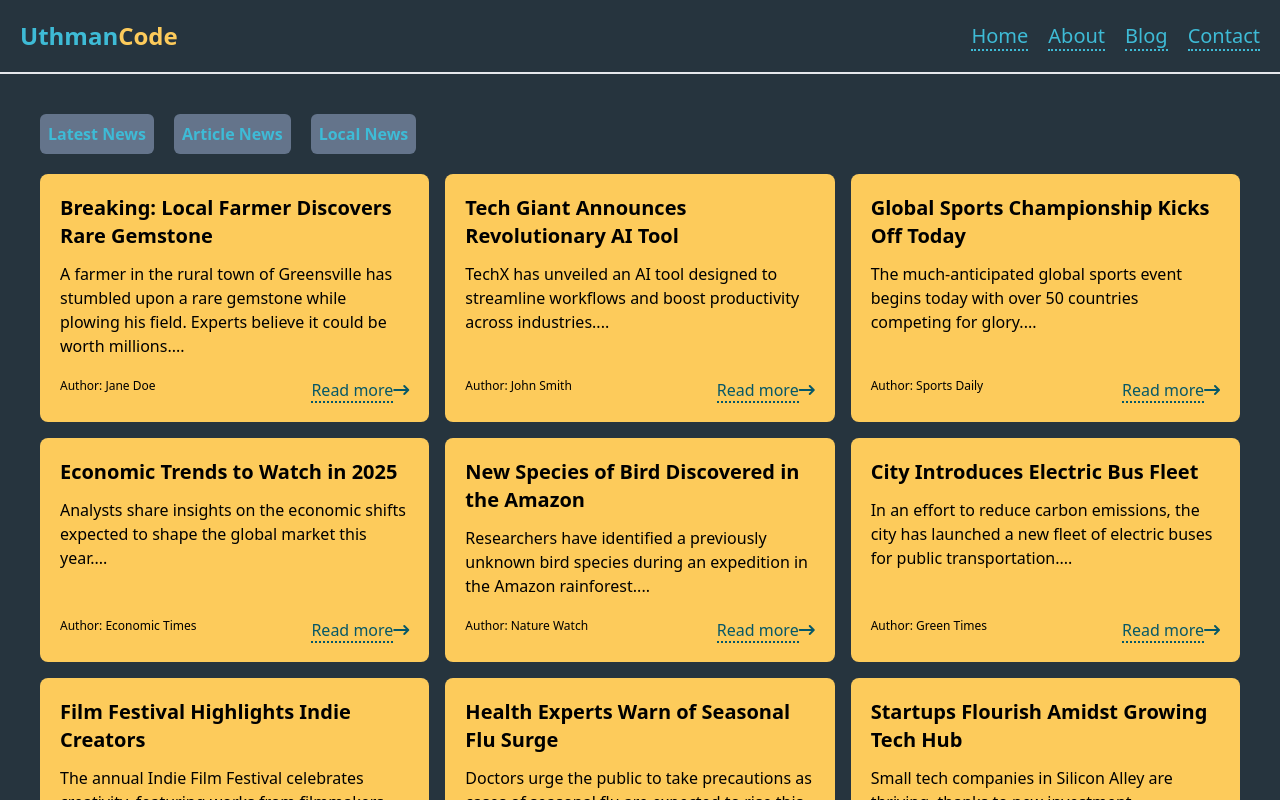
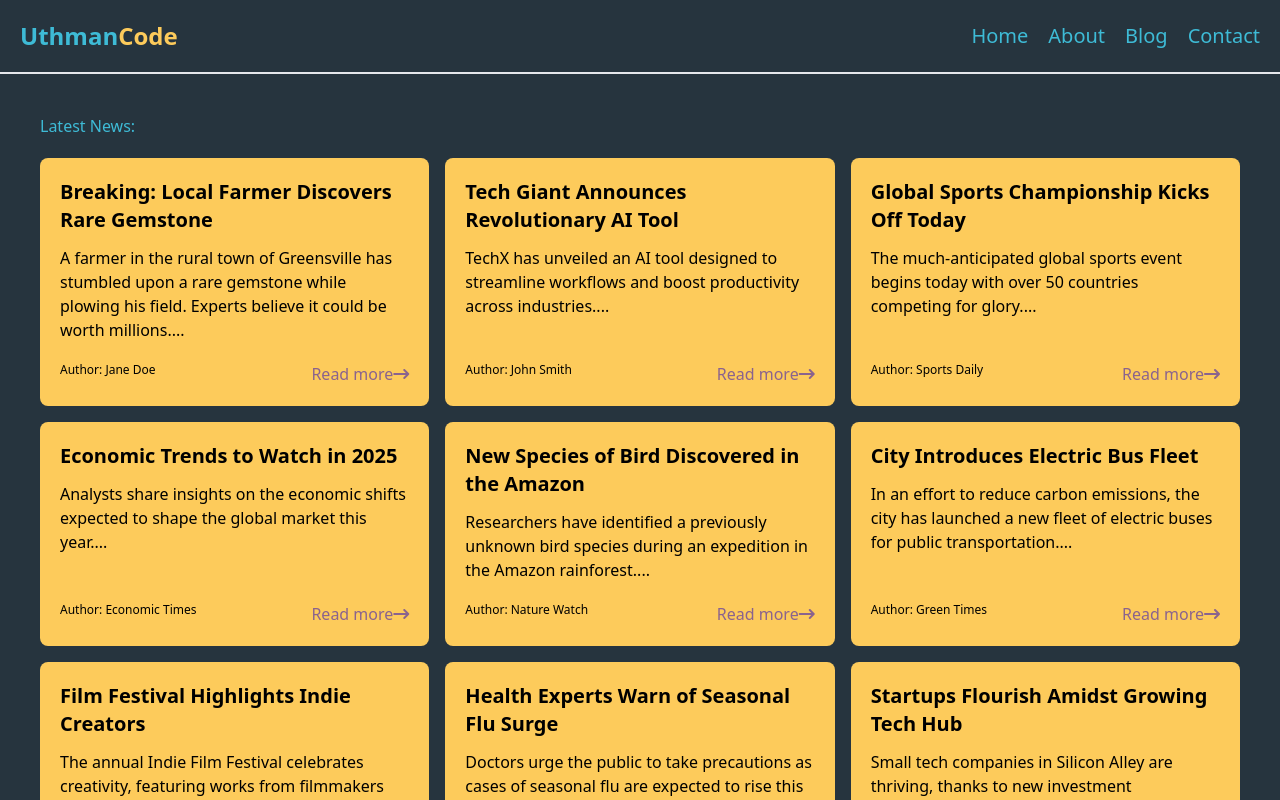
Before and after one commit to uthmanHub/Frontend_Assignment_Flexisaf, a React (Vite) app: page / in a window 1280 px wide. Shown: the top 800 px of the page. Built offline with nearby package versions, Linux system fonts and the light colour scheme.

Commit message:
performing a revert command on the project

```diff
--- a/src/components/Header.jsx
+++ b/src/components/Header.jsx
@@ -2,11 +2,10 @@ import React from "react";
 
 const Header = () => {
   return (
-    <nav className="flex text-[#3ebbd6] sticky top-0 w-full  bg-bg text-xl font-medium justify-between items-center p-3 md:p-5 border-b-2">
-      {/* brand name */}
+    <nav className="flex text-[#3ebbd6] sticky top-0 w-full  bg-bg text-xl font-medium justify-between items-center p-5 border-b-2">
+      {/* <img src="" alt="" /> */}
       <span className="font-semibold text-2xl">Uthman<span className="text-[#fdcb5b]">Code</span> </span>
 
-      {/* desktop navigation links */}
       <ul className="gap-5 hidden lg:flex ">
         <li>
           <a href="#home">Home</a>
@@ -22,10 +21,10 @@ const Header = () => {
         </li>
       </ul>
 
-      {/* mobile navigation links */}
+
       <details className="hide relative lg:hidden">
         <summary><i className="fa-solid fa-bars lg:hidden" ></i></summary>
-        <ul className=" absolute grid gap-2 w-fit right-0 bg-bg p-10 ">
+        <ul className=" absolute w-fit right-0 bg-bg p-10 ">
         <li>
           <a href="#home">Home</a>
         </li>
--- a/src/components/Main.jsx
+++ b/src/components/Main.jsx
@@ -2,30 +2,24 @@ import React from "react";
 import news from "./../assets/Data";
 
 const Main = () => {
+  // using map function to display an array in console
+  news.map((item) => {
+    console.log(item)
+  })
 
-  let category = ["Latest", "Article", "Local"];
+  // using foreach function to display an array in console
+
+  news.forEach((item) => {
+    console.log(item.title, "author by ==", item.author)
+  })
 
   return (
-    <main className="px-3 md:px-6 lg:px-10">
-      {/* set a category */}
-      <div className="flex gap-5 ">
-        {category.map((item, index) => {
-          return (
-            <span key={index} className="mt-10 hover:bg-[#ccc] hover:text-black font-bold rounded-md bg-slate-500 card p-2 text-primary">
-              {item} News
-            </span>
-          );
-        })}
-      </div>
-
-      {/* render the content of the array/list */}
+    <main className="px-10">
+    <h1 className="mt-10 text-primary">Latest News:</h1>
       <div className="grid w-full grid-cols-1 md:grid-cols-2 lg:grid-cols-3 gap-4 mt-5">
         {news.map((item) => {
           return (
-            <div
-              key={item.id}
-              className="bg-card h-[calc(100% + 100px)] justify-between flex flex-col p-5 rounded-lg"
-            >
+            <div key={item.id} className="bg-card h-[calc(100% + 100px)] justify-between flex flex-col p-5 rounded-lg">
               <div>
                 <h2 className="font-bold text-xl mb-3">{item.title}</h2>
                 <p>{item.content}...</p>
@@ -34,10 +28,8 @@ const Main = () => {
               <div className="flex w-full gap-10 justify-between mt-5">
                 <span className="w-fit sm:text-xs">Author: {item.author}</span>
                 <div className=" items-center w-fit font-medium text-link">
-                  <a href="#" className="">
-                    Read <span className="hidden lg:inline">more</span>
-                  </a>
-                  <i className="fa-solid fa-arrow-right-long"></i>
+                    <a href="#" className="">Read more</a>
+                    <i className="fa-solid fa-arrow-right-long"></i>
                 </div>
               </div>
             </div>
--- a/src/index.css
+++ b/src/index.css
@@ -11,21 +11,9 @@
 
 body {
   background-color: #26343e;
-  /* background-color: #32282b; */
-
 
 }
-
 
 .hide>summary::marker {
   content: " ";
 }
-
-a{
-  transition: border .1s ease-out;
-  border-bottom: 2px dotted;
-}
-a:hover {
-  padding-bottom: 1px;
-  border-bottom: 2px double;
-}
--- a/tailwind.config.js
+++ b/tailwind.config.js
@@ -7,16 +7,11 @@ export default {
   theme: {
     extend: {
       colors:{
-        bg: '#065868',
         bg: '#26343e',
         primary: '#3ebbd6',
         card: '#fdcb5b',
-        // card: '#ccc',
-        link: '#8a638e',
-        link: '#065868',
-        // link: '#3ebbd6'
+        link: '#8a638e'
       }
-
     },
   },
   plugins: [],
```
